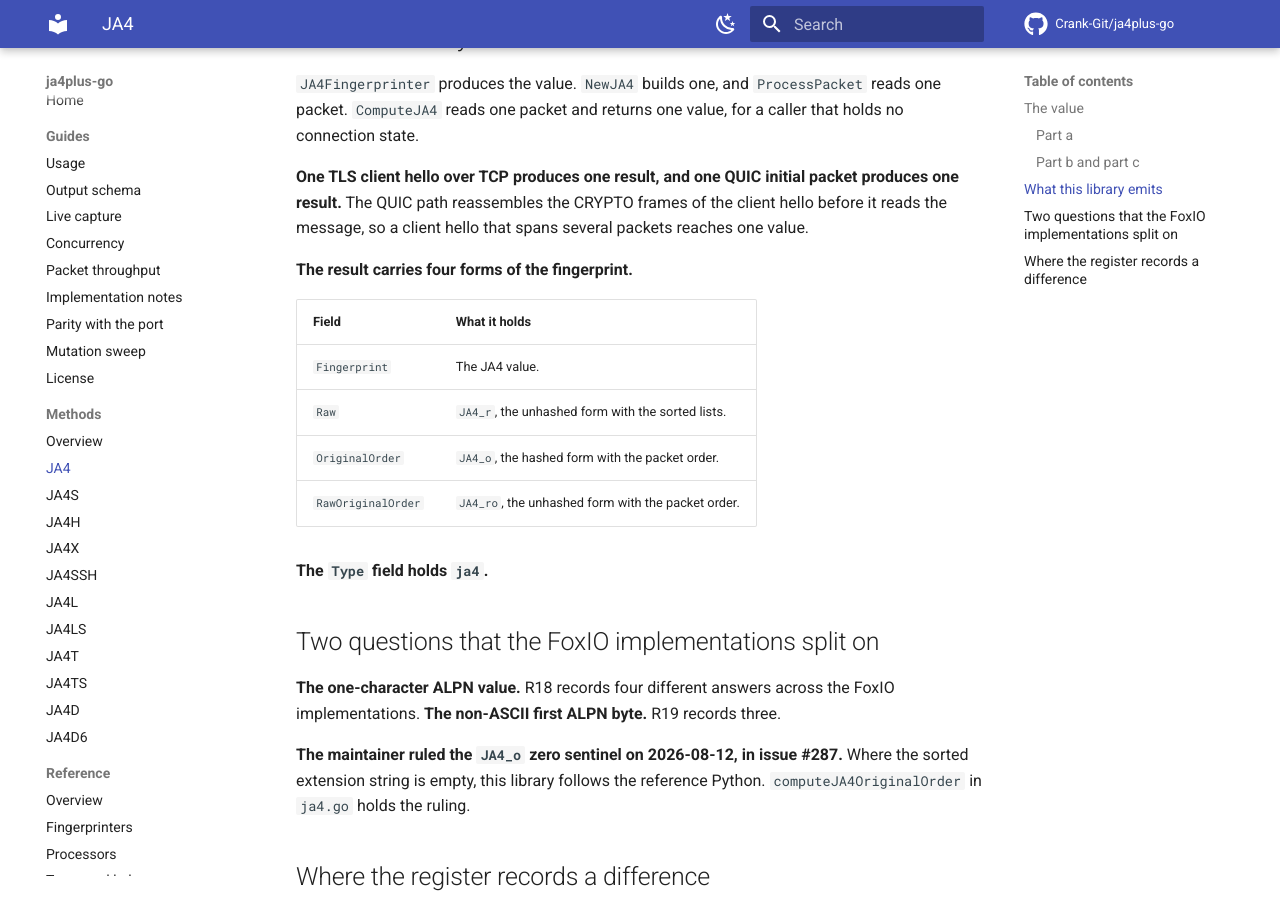
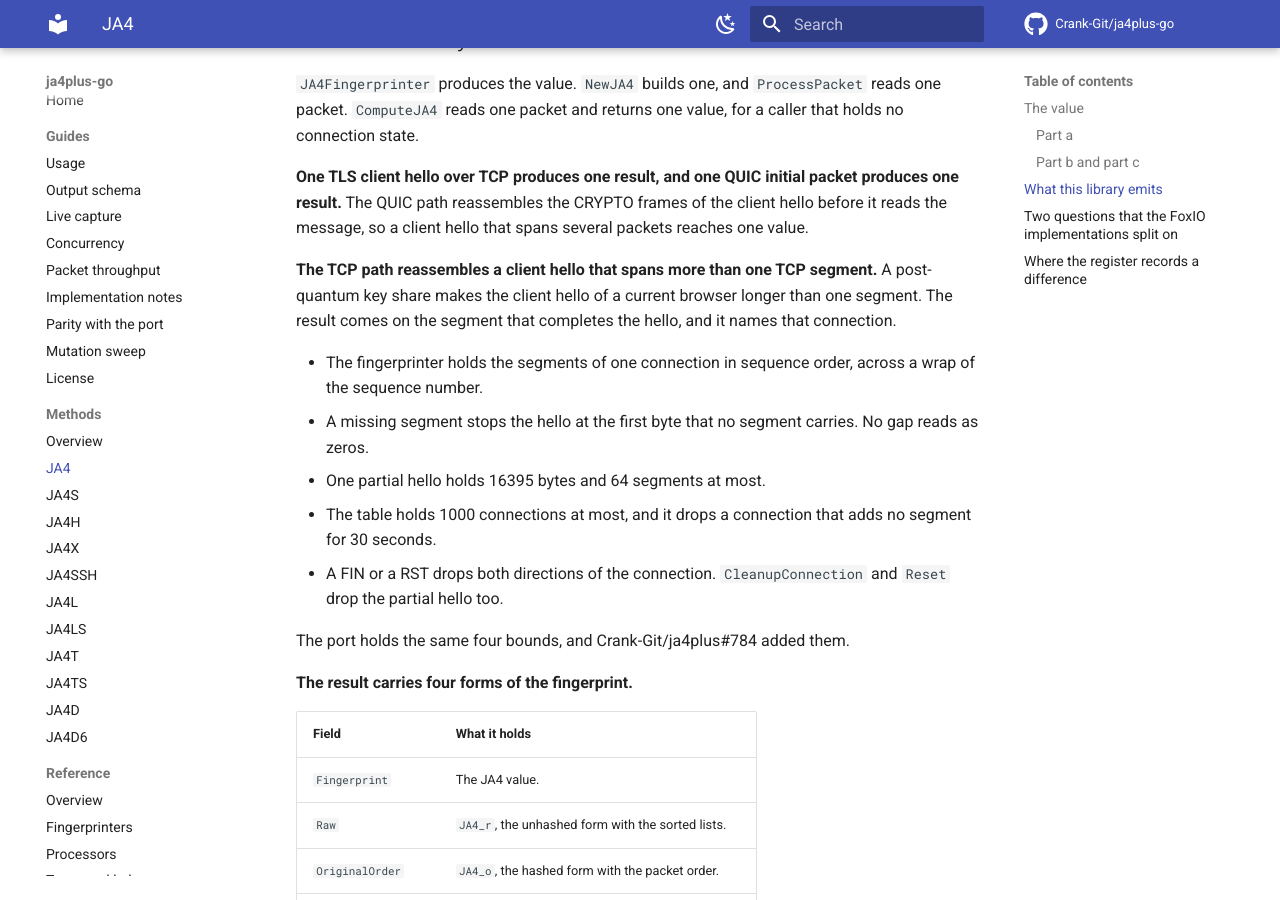
Before and after one commit to Crank-Git/ja4plus-go, an MkDocs documentation site: the page built from docs/methods/ja4.md, in a window 1280 px wide and 900 px high, scrolled down 1417 px. Built offline with MkDocs 1.6.1 and Material for MkDocs 9.7.7, drawn with Linux system fonts in a browser that asks for light colours; comment, search, counter and statistics services are not loaded.

```diff
--- a/docs/methods/ja4.md
+++ b/docs/methods/ja4.md
@@ -59,6 +59,22 @@ connection state.
 one result.** The QUIC path reassembles the CRYPTO frames of the client hello before it
 reads the message, so a client hello that spans several packets reaches one value.
 
+**The TCP path reassembles a client hello that spans more than one TCP segment.** A
+post-quantum key share makes the client hello of a current browser longer than one segment.
+The result comes on the segment that completes the hello, and it names that connection.
+
+- The fingerprinter holds the segments of one connection in sequence order, across a wrap
+  of the sequence number.
+- A missing segment stops the hello at the first byte that no segment carries. No gap reads
+  as zeros.
+- One partial hello holds 16395 bytes and 64 segments at most.
+- The table holds 1000 connections at most, and it drops a connection that adds no segment
+  for 30 seconds.
+- A FIN or a RST drops both directions of the connection. `CleanupConnection` and `Reset`
+  drop the partial hello too.
+
+The port holds the same four bounds, and Crank-Git/ja4plus#784 added them.
+
 **The result carries four forms of the fingerprint.**
 
 | Field | What it holds |
```
Also changed, not shown: CHANGELOG.md (+23 -7 lines), docs/audit/conformance.md (+6 -9 lines), docs/specs/spec.md (+1 -1 lines), 1 other file.
